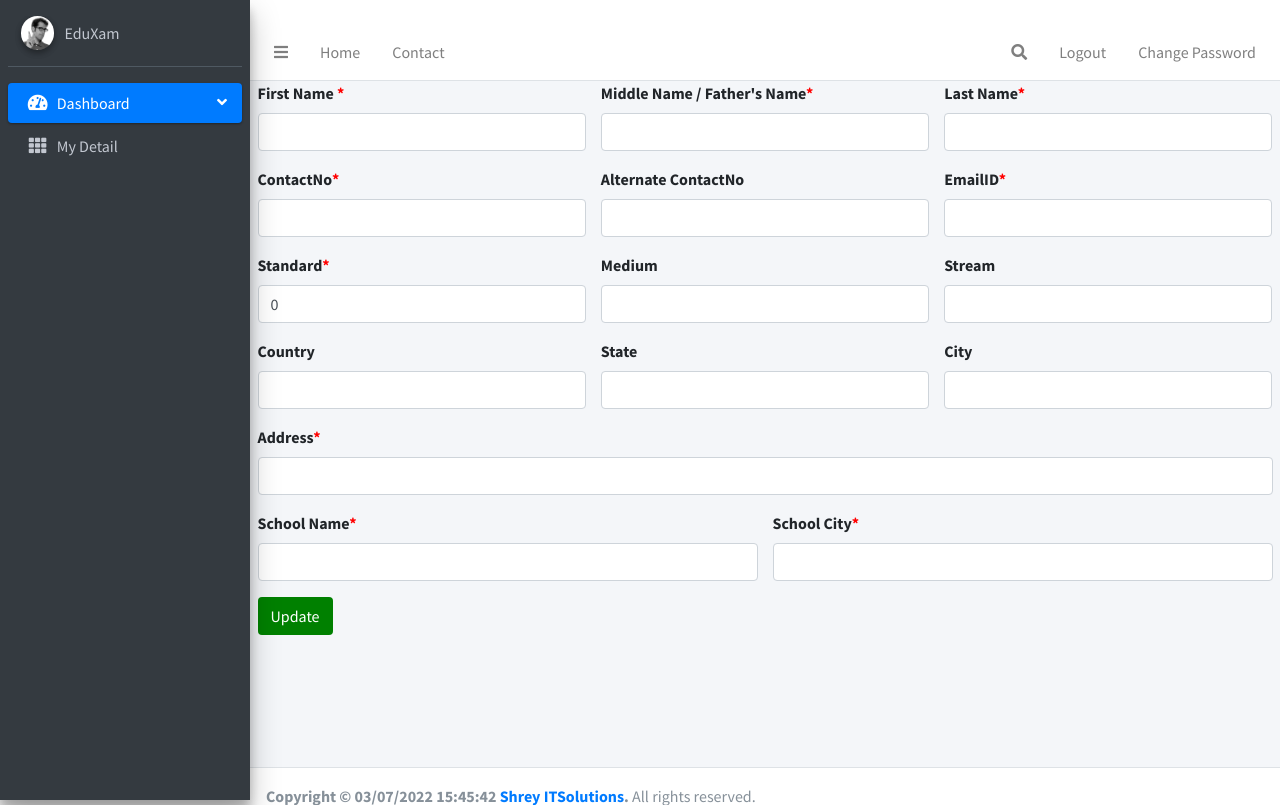
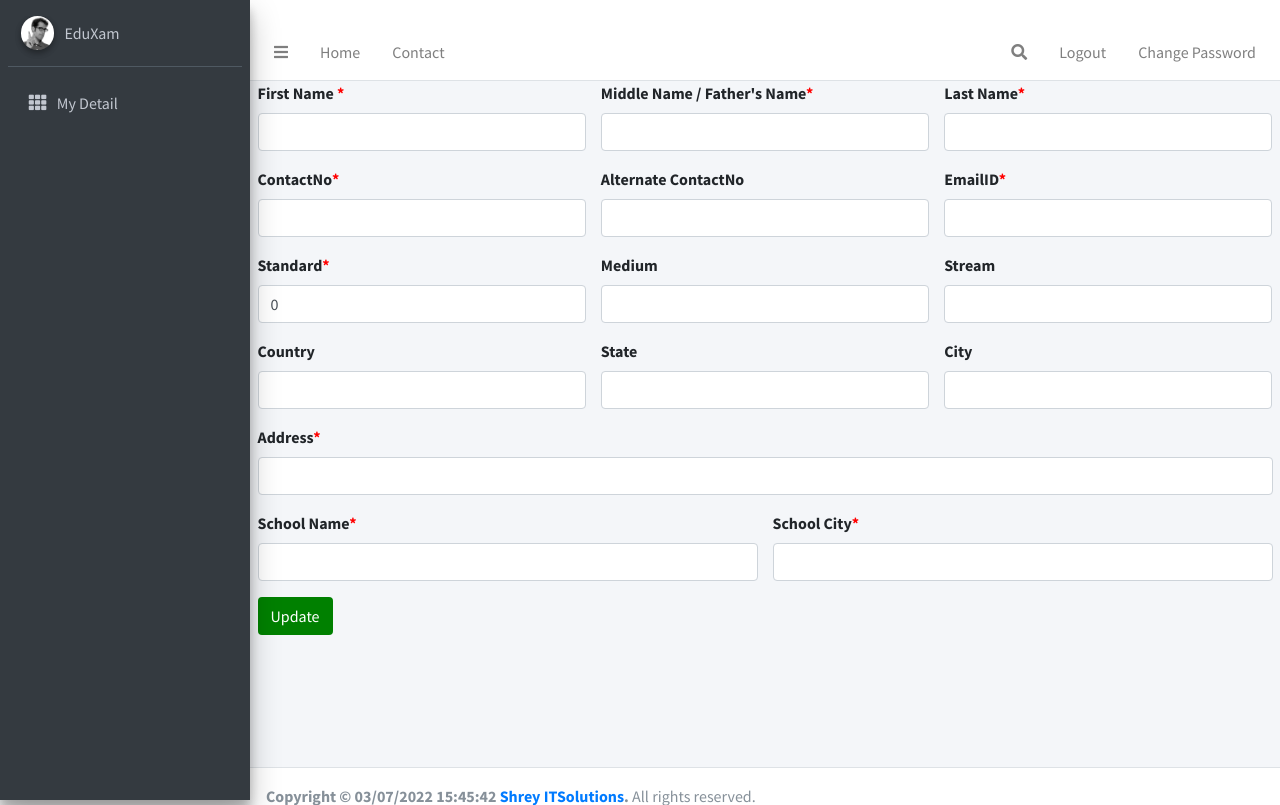
Before and after one commit to shahjay60/https-github.com-shahjay60-Scholarship, an ASP.NET MVC app: template Scholarship/Areas/Student/Views/STStudent/Edit.cshtml in a window 1280 px wide. Shown: the top 805 px of the page. Run offline with ASP.NET Core 8 and stand-ins for ASP.NET MVC 5, Linux system fonts and the light colour scheme; the template is opened without the code that fills it, so the values that code supplies are empty; the project's own start-up code is not run, and a stand-in starts its controllers and pages; some libraries are stand-ins or nearby versions.

Commit message:
Commit changes

```diff
--- a/Scholarship/Areas/Student/Controllers/STLoginController.cs
+++ b/Scholarship/Areas/Student/Controllers/STLoginController.cs
@@ -17,6 +17,8 @@ namespace Scholarship.Areas.Student.Controllers
         {
             try
             {
+                ViewBag.stdid = id;
+
                 StudentLoginModel mStudentLoginModel = new StudentLoginModel();
                 mStudentLoginModel.StdId = id;
                 return View(mStudentLoginModel);
@@ -42,7 +44,7 @@ namespace Scholarship.Areas.Student.Controllers
                     entity.SaveChanges();
 
                     string body = string.Empty;
-                    var lnkHref = "<a href='" + Url.Action("StudentLogin", "Login") + "'>Login</a>";
+                    var lnkHref = "<a href='https://eduxam.in/Login'>Login</a>";
                     body = "<b>Please find the Login URL. </b>" + lnkHref;
                     mUtilities.SendMail(mStudentLoginModel.EmailId, "Your password change successfully..!!", body);
                     TempData["Message"] = "Password Change Successfully..!!";
@@ -51,7 +53,7 @@ namespace Scholarship.Areas.Student.Controllers
                 {
                     TempData["Message"] = "Old password is not match";
                 }
-                return View(mstd.StdId);
+                return RedirectToAction("Index", "STStudent", new { @id = data.Id });
             }
             catch (Exception ex)
             {
--- a/Scholarship/Areas/Student/Views/STStudent/Edit.cshtml
+++ b/Scholarship/Areas/Student/Views/STStudent/Edit.cshtml
@@ -10,7 +10,7 @@
     <title>Edit</title>
 </head>
 <body>
-    @if (ViewBag.Message != null)
+    @if (ViewBag.STDMessage != null)
     {
         <div class="alert alert-success" role="alert" id="success">
             Data update successfully..!!
--- a/Scholarship/Areas/Student/Views/Shared/_StudentLayout.cshtml
+++ b/Scholarship/Areas/Student/Views/Shared/_StudentLayout.cshtml
@@ -113,16 +113,7 @@
                     <ul class="nav nav-pills nav-sidebar flex-column" data-widget="treeview" role="menu" data-accordion="false">
                         <!-- Add icons to the links using the .nav-icon class
                         with font-awesome or any other icon font library -->
-                        <li class="nav-item menu-open">
-                            <a href="@Url.Action("Index","STStudent")" class="nav-link active">
-                                <i class="nav-icon fas fa-tachometer-alt"></i>
-                                <p>
-                                    Dashboard
-                                    <i class="right fas fa-angle-left"></i>
-                                </p>
-                            </a>
 
-                        </li>
                         <li class="nav-item">
                             <a href="@Url.Action("Index","STStudent" ,new { id=@ViewBag.stdid})" class="nav-link">
                                 <i class="nav-icon fas fa-th"></i>
```
Also changed, not shown: Scholarship/Areas/Student/Controllers/STStudentController.cs (+5 -2 lines).
